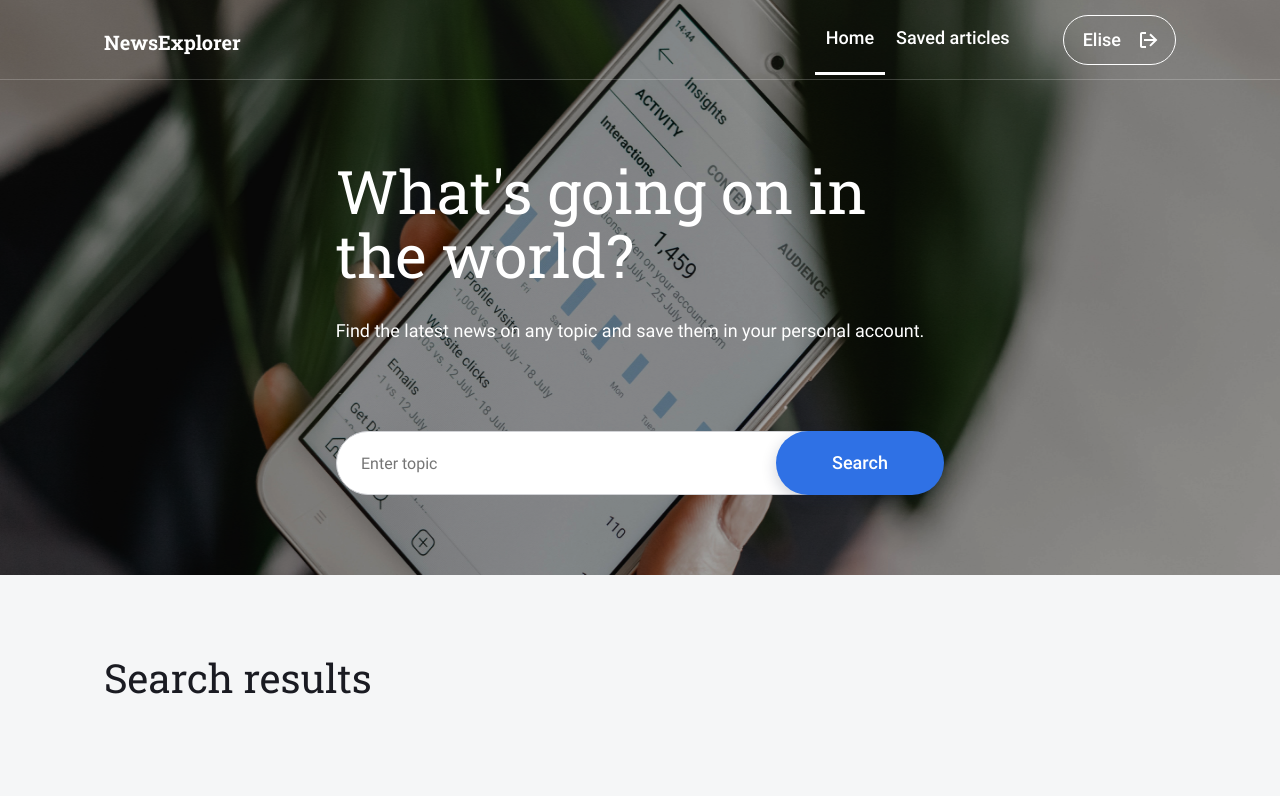
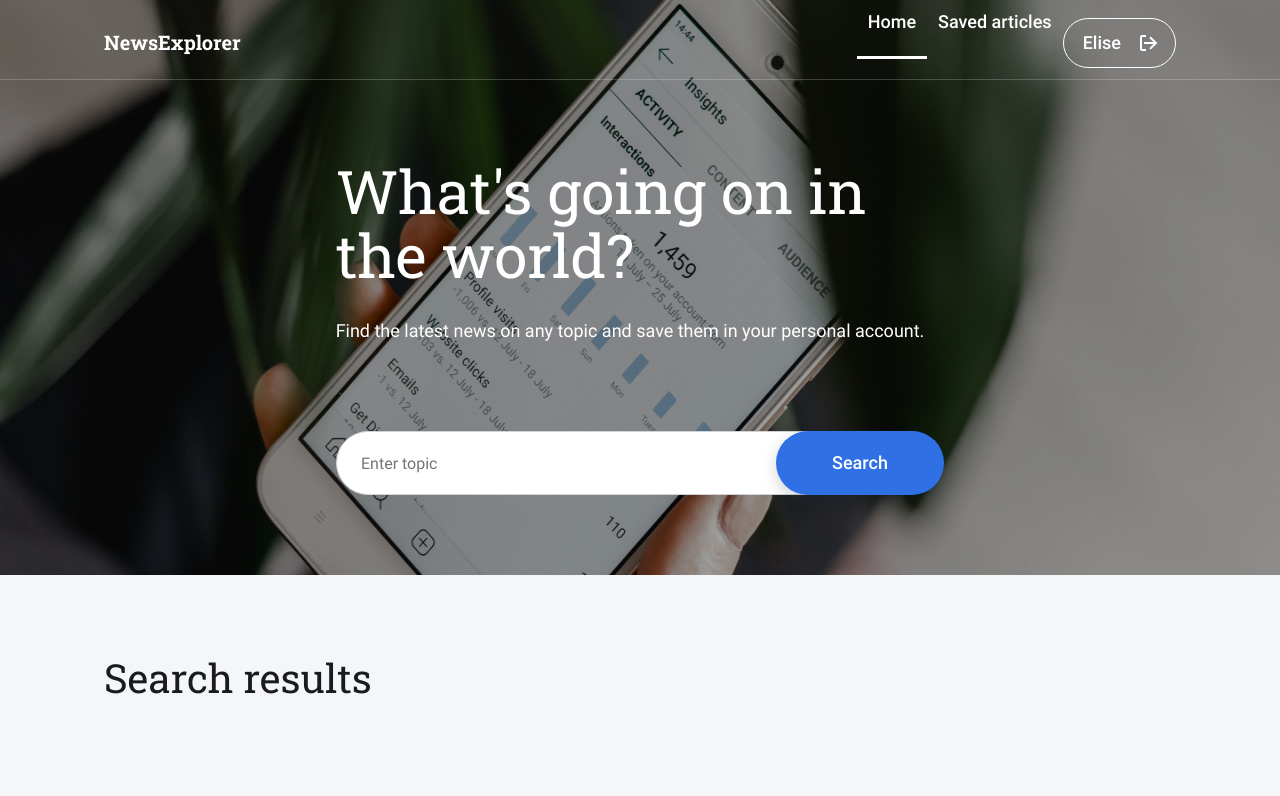
Before and after one commit to Sahar321/news-explorer-frontend, a React (Create React App) app: page / in a window 1280 px wide. Shown: the top 796 px of the page. Built offline with nearby package versions, Linux system fonts and the light colour scheme; grey boxes are pictures that could not be loaded.

Commit message:
fix margin

```diff
--- a/src/blocks/button/_type/button_type_sign-out.css
+++ b/src/blocks/button/_type/button_type_sign-out.css
@@ -1,7 +1,6 @@
 .button_type_sign-out{
 
     background-repeat: no-repeat;
-    margin-left: 42px;
     border: 1px solid black;
     border-radius: 100px;
     font-family: 'Roboto';
@@ -19,4 +18,6 @@
     gap: 15px;
     padding: 12px 15px 12px 19px;
     text-transform: capitalize;
+    margin-top: 19px;
+    margin-bottom: 13px;
   }
```
